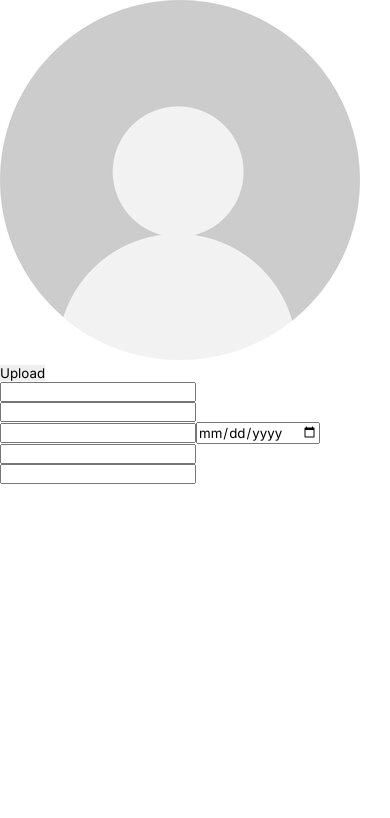
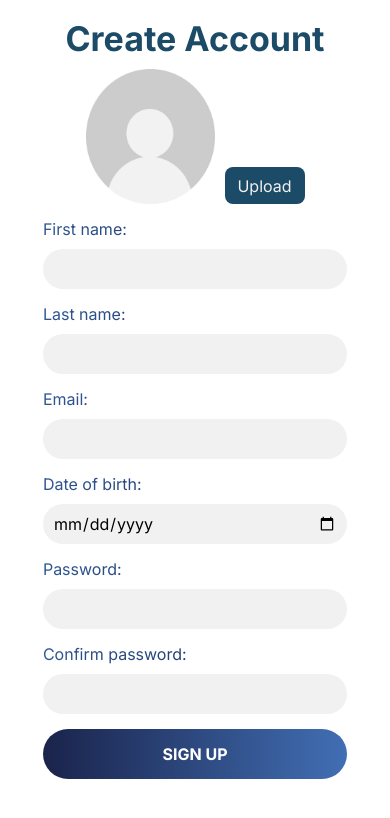
Before and after one commit to Gabriel-Lassen/E-Commerce-CodeVerse, a React (Vite) app in the folder codeverse/: page /signup in a window 390 px wide. Shown: the top 818 px of the page. Built offline with nearby package versions, Linux system fonts and the light colour scheme.

Commit message:
mobile register page style

```diff
--- a/codeverse/src/pages/Signup/index.jsx
+++ b/codeverse/src/pages/Signup/index.jsx
@@ -1,27 +1,45 @@
-import React from 'react'
+import React from "react";
 
 import styles from "./styles.module.scss";
-import user from '../../assets/imgs/imagemUser.jpg'
+import user from "../../assets/imgs/imagemUser.jpg";
 
 function Signup() {
   return (
     <div className={styles.container}>
       <div className={styles.user}>
-        <img src={user} alt="" />
-        <button>Upload</button>
-      </div>
-      <div>
-        <input type="text" />
-        <input type="text" />
-        <div>
-          <input type="email" name="" id="" />
-          <input type="date" name="" id="" />
-          <input type="password" />
-          <input type="password" />
+        <h1>Create Account</h1>
+        <div className={styles.avatar}>
+          <img src={user} alt="" />
+          <button>Upload</button>
         </div>
       </div>
+      <label>
+        <span>First name:</span>
+        <input type="text" />
+      </label>
+      <label>
+        <span>Last name:</span>
+        <input type="text" />
+      </label>
+      <label>
+        <span>Email:</span>
+        <input type="text" />
+      </label>
+      <label>
+        <span> Date of birth: </span>
+        <input type="date" />
+      </label>
+      <label>
+        <span>Password:</span>
+        <input type="password" />
+      </label>
+      <label>
+        <span>Confirm password:</span>
+        <input type="password" />
+        <button>Sign Up</button>
+      </label>
     </div>
-  )
+  );
 }
 
 export default Signup;
--- a/codeverse/src/pages/Signup/styles.module.scss
+++ b/codeverse/src/pages/Signup/styles.module.scss
@@ -0,0 +1,82 @@
+@media screen and (max-width: 768px) {
+  .user {
+    h1 {
+      color: var(--Primary);
+      font-size: clamp(34px, 3.88vw, 18px);
+      font-style: normal;
+      font-weight: 700;
+      padding-top: 18px;
+      padding-bottom: 10px;
+      display: flex;
+      align-items: center;
+      justify-content: center;
+    }
+    .avatar {
+      display: flex;
+      align-items: flex-end;
+      justify-content: center;
+      gap: 10px;
+      margin-bottom: 10px;
+      img {
+        width: 129px;
+        height: 135px;
+      }
+      button {
+        display: flex;
+        align-items:center;
+        justify-content: center;
+        width: 80px;
+        height: 37px;
+        border-radius: 8px;
+        background: var(--Primary);
+        color: var(--Grey);
+        font-size: 16px;
+      }
+    }
+  }
+  .container {
+    label {
+      display: flex;
+      flex-direction: column;
+      width: 78vw;
+      margin: 0 auto;
+      flex-direction: column;
+      margin-bottom: 10px;
+      span {
+        display: flex;
+        font-size: 16px;
+        padding-bottom: 10px;
+        padding-top: 5px;
+        background: linear-gradient(90deg, #2e5794 0%, #1a234b 100%);
+        -webkit-background-clip: text;
+        -webkit-text-fill-color: transparent;
+      }
+
+      input {
+        min-width: 70%;
+        height: 40px;
+        padding: 10px;
+        border: 2px solid #7f8fa6;
+        background-color: var(--Grey);
+        border-radius: 20px;
+        outline: none;
+        font-size: 1rem;
+        border: 0;
+      }
+      button {
+        margin-top: 15px;
+        display: inline-block;
+        padding: 0.95rem 5.25rem;
+        border-radius: 10rem;
+        color: var(--Bright);
+        font-weight: bold;
+        text-align: center;
+        text-transform: uppercase;
+        font-size: 1rem;
+        transition: all 0.3s;
+        border: 0;
+        background: linear-gradient(90deg, #1a234b 0%, #416fb4 100%);
+      }
+    }
+  }
+}
```
